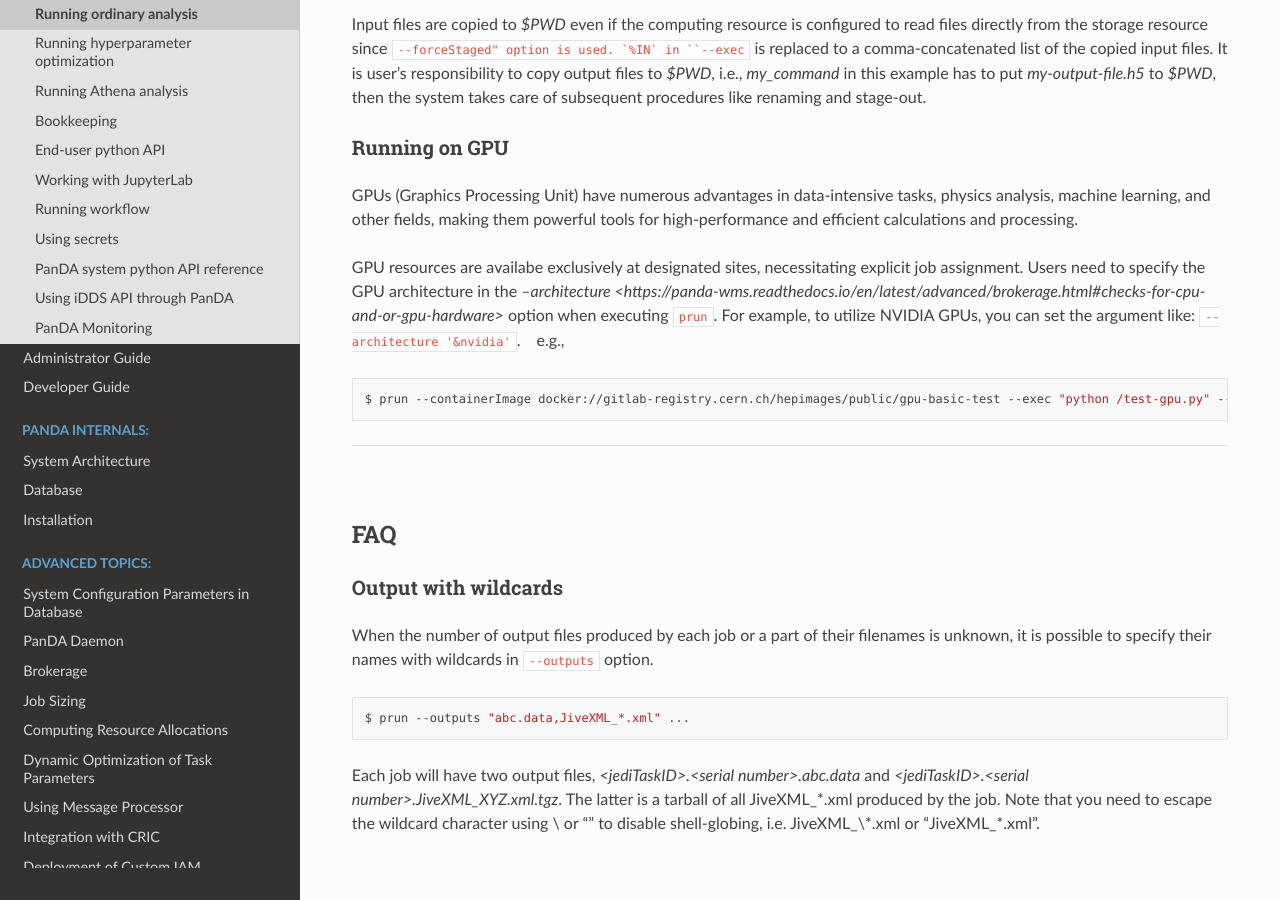
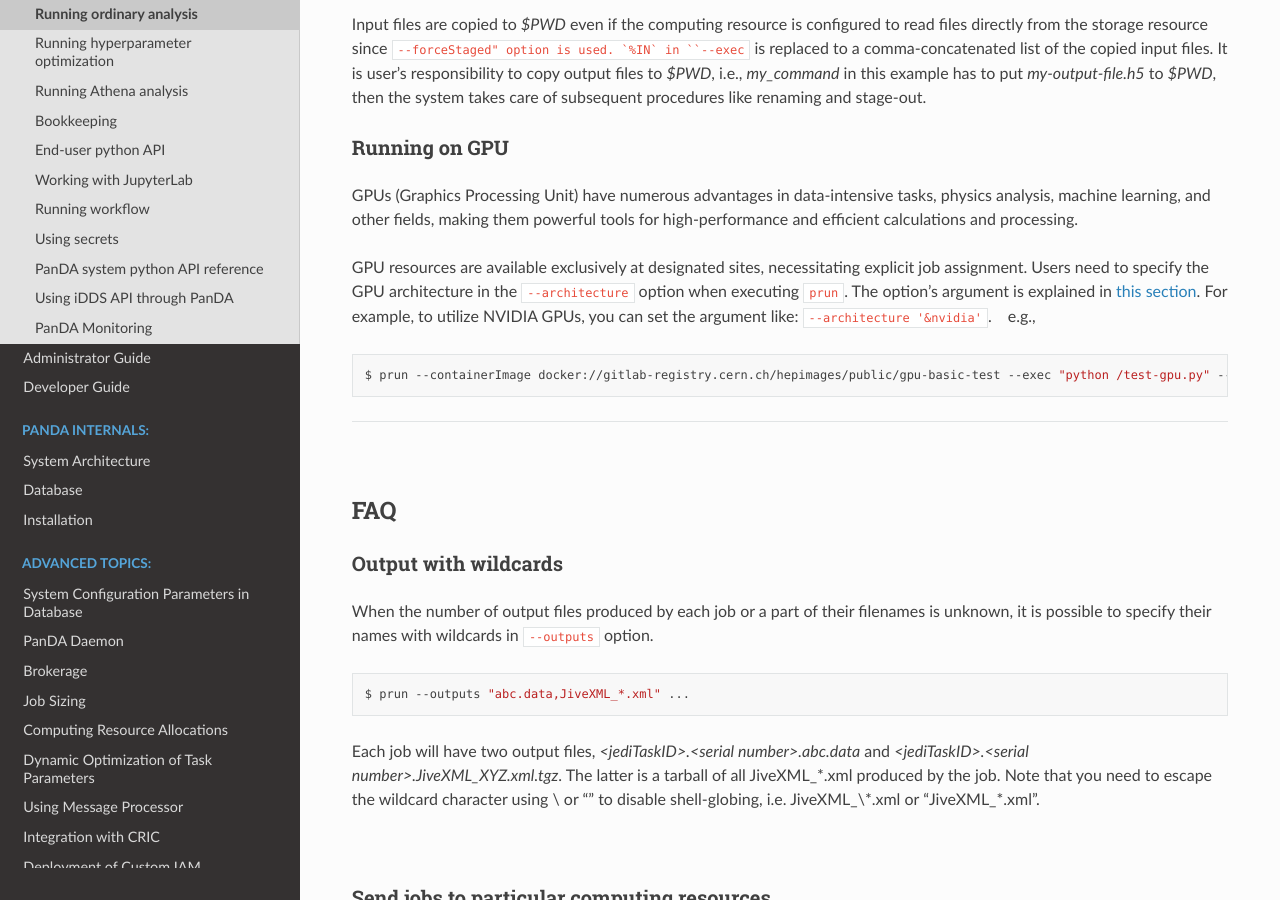
Before and after one commit to PanDAWMS/panda-docs, a Sphinx documentation site: the page built from docs/source/client/prun.rst, in a window 1280 px wide and 900 px high, scrolled down 4752 px. Built offline with Sphinx 7.4.7 and the Read the Docs theme 2.0.0, drawn with Linux system fonts in a browser that asks for light colours; pages that are not in the unit, such as notebooks, are missing from menus.

Commit message:
Update prun.rst

```diff
--- a/docs/source/client/prun.rst
+++ b/docs/source/client/prun.rst
@@ -257,8 +257,9 @@ GPUs (Graphics Processing Unit) have numerous advantages in data-intensive tasks
 physics analysis, machine learning, and other fields, making them powerful tools for
 high-performance and efficient calculations and processing.
 
-GPU resources are availabe exclusively at designated sites, necessitating explicit job assignment.
-Users need to specify the GPU architecture in the `--architecture <https://panda-wms.readthedocs.io/en/latest/advanced/brokerage.html#checks-for-cpu-and-or-gpu-hardware>` option when executing ``prun``.
+GPU resources are available exclusively at designated sites, necessitating explicit job assignment.
+Users need to specify the GPU architecture in the ``--architecture`` option when executing ``prun``.
+The option's argument is explained in `this section <../advanced/brokerage.html#checks-for-cpu-and-or-gpu-hardware>`__.
 For example, to utilize NVIDIA GPUs, you can set the argument like: ``--architecture '&nvidia'``.　e.g.,
 
 .. prompt:: bash
```
